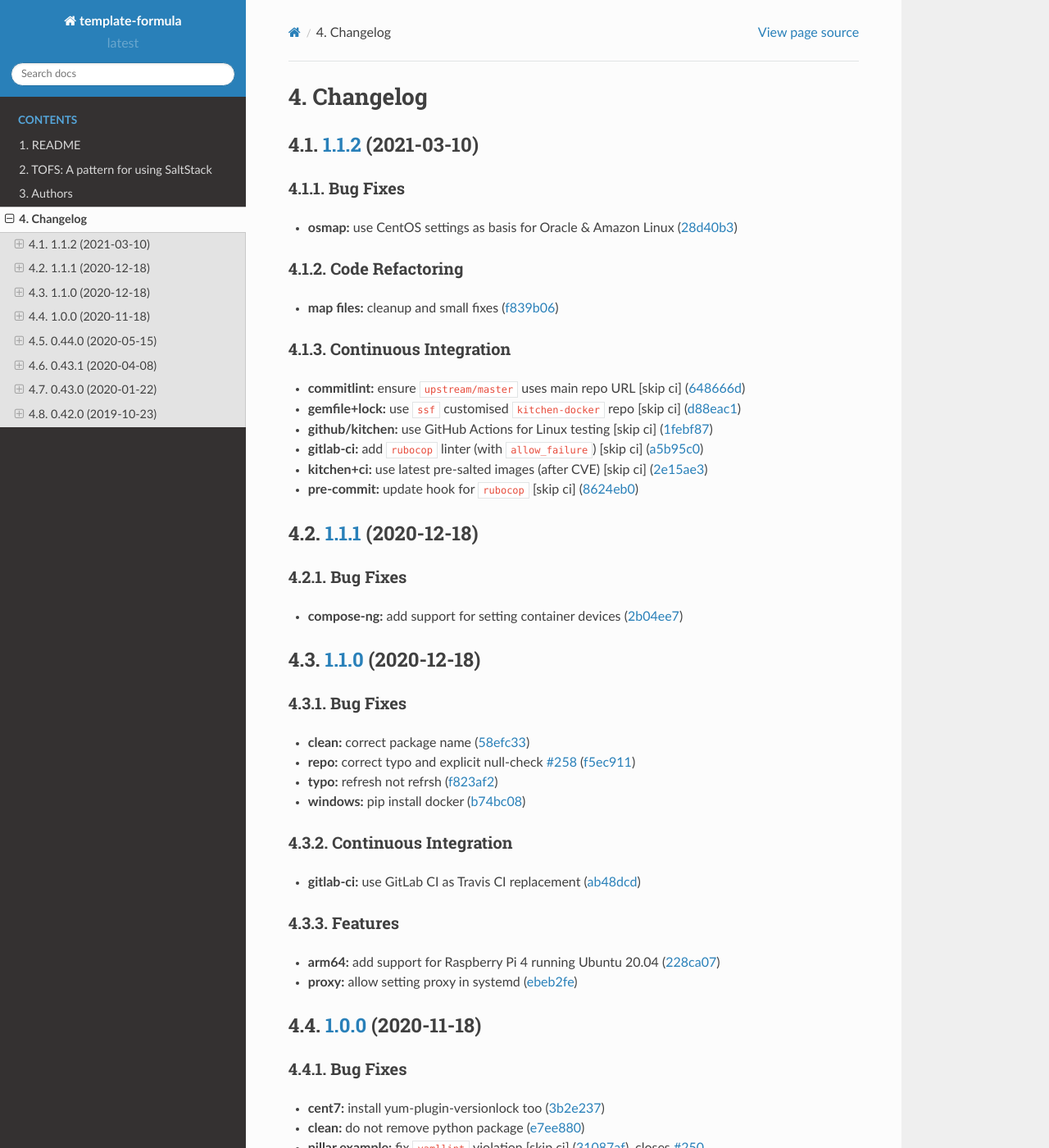
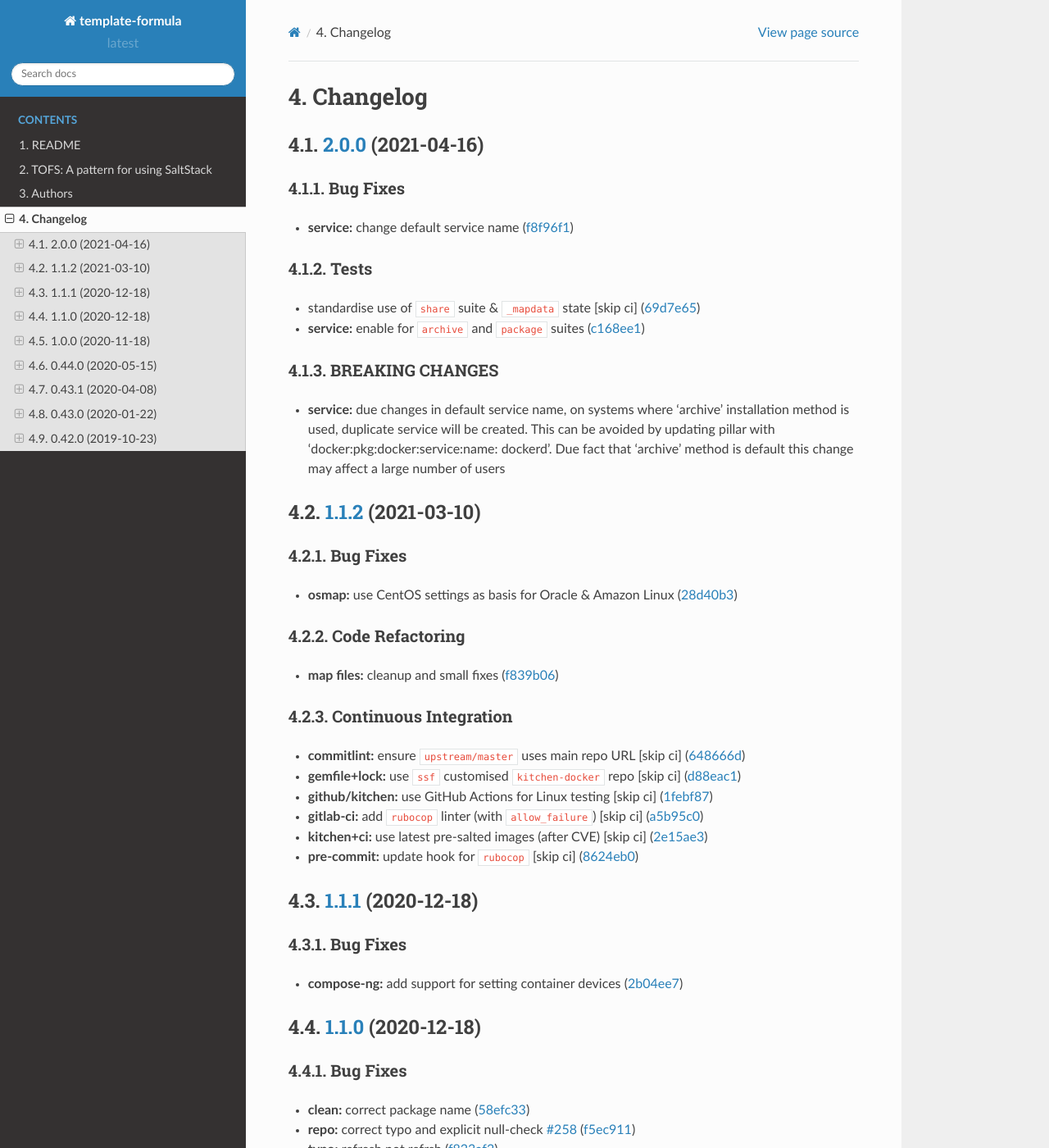
Before and after one commit to saltstack-formulas/docker-formula, a Sphinx documentation site: the page built from docs/CHANGELOG.rst, in a window 1280 px wide and 1400 px high. Shown: the whole window at 82% size. Built offline with Sphinx 7.4.7 and the Read the Docs theme 2.0.0, drawn with Linux system fonts in a browser that asks for light colours; pages that are not in the unit, such as notebooks, are missing from menus; some of the changed text lies outside the part shown.

Commit message:
chore(release): 2.0.0 [skip ci]
# [2.0.0](https://github.com/saltstack-formulas/docker-formula/compare/v1.1.2...v2.0.0) (2021-04-16)

### Bug Fixes

* **service:** change default service name ([f8f96f1](https://github.com/saltstack-formulas/docker-formula/commit/f8f96f1fab80e9edb6e2e86d4df310dc312bf9bb))

### Tests

* standardise use of `share` suite & `_mapdata` state [skip ci] ([69d7e65](https://github.com/saltstack-formulas/docker-formula/commit/69d7e65e9f5b6982e758ab0e04d177b16ebd2d7c))
* **service:** enable for `archive` and `package` suites ([c168ee1](https://github.com/saltstack-formulas/docker-formula/commit/c168ee110e80c993869ec38cab6a16782ea60fef))

### BREAKING CHANGES

* **service:** due changes in default service name, on systems
where 'archive' installation method is used, duplicate service
will be created. This can be avoided by updating pillar with
'docker:pkg:docker:service:name: dockerd'. Due fact that 'archive'
method is default this change may affect a large number of users

```diff
--- a/docs/AUTHORS.rst
+++ b/docs/AUTHORS.rst
@@ -67,6 +67,9 @@ This list is sorted by the number of commits per contributor in *descending* ord
    * - :raw-html-m2r:`<img class='float-left rounded-1' src='https://avatars.githubusercontent.com/u/50369843?v=4' width='36' height='36' alt='@solarchad'>`
      - `@solarchad <https://github.com/solarchad>`_
      - 2
+   * - :raw-html-m2r:`<img class='float-left rounded-1' src='https://avatars.githubusercontent.com/u/807283?v=4' width='36' height='36' alt='@hatifnatt'>`
+     - `@hatifnatt <https://github.com/hatifnatt>`_
+     - 2
    * - :raw-html-m2r:`<img class='float-left rounded-1' src='https://avatars.githubusercontent.com/u/287147?v=4' width='36' height='36' alt='@techhat'>`
      - `@techhat <https://github.com/techhat>`_
      - 2
@@ -114,9 +117,6 @@ This list is sorted by the number of commits per contributor in *descending* ord
      - 1
    * - :raw-html-m2r:`<img class='float-left rounded-1' src='https://avatars.githubusercontent.com/u/9766?v=4' width='36' height='36' alt='@blueyed'>`
      - `@blueyed <https://github.com/blueyed>`_
-     - 1
-   * - :raw-html-m2r:`<img class='float-left rounded-1' src='https://avatars.githubusercontent.com/u/807283?v=4' width='36' height='36' alt='@hatifnatt'>`
-     - `@hatifnatt <https://github.com/hatifnatt>`_
      - 1
    * - :raw-html-m2r:`<img class='float-left rounded-1' src='https://avatars.githubusercontent.com/u/5060511?v=4' width='36' height='36' alt='@comozo'>`
      - `@comozo <https://github.com/comozo>`_
@@ -176,4 +176,4 @@ This list is sorted by the number of commits per contributor in *descending* ord
 
 ----
 
-Auto-generated by a `forked version <https://github.com/myii/maintainer>`_ of `gaocegege/maintainer <https://github.com/gaocegege/maintainer>`_ on 2021-03-10.
+Auto-generated by a `forked version <https://github.com/myii/maintainer>`_ of `gaocegege/maintainer <https://github.com/gaocegege/maintainer>`_ on 2021-04-16.
--- a/docs/CHANGELOG.rst
+++ b/docs/CHANGELOG.rst
@@ -1,6 +1,32 @@
 
 Changelog
 =========
+
+`2.0.0 <https://github.com/saltstack-formulas/docker-formula/compare/v1.1.2...v2.0.0>`_ (2021-04-16)
+--------------------------------------------------------------------------------------------------------
+
+Bug Fixes
+^^^^^^^^^
+
+
+* **service:** change default service name (\ `f8f96f1 <https://github.com/saltstack-formulas/docker-formula/commit/f8f96f1fab80e9edb6e2e86d4df310dc312bf9bb>`_\ )
+
+Tests
+^^^^^
+
+
+* standardise use of ``share`` suite & ``_mapdata`` state [skip ci] (\ `69d7e65 <https://github.com/saltstack-formulas/docker-formula/commit/69d7e65e9f5b6982e758ab0e04d177b16ebd2d7c>`_\ )
+* **service:** enable for ``archive`` and ``package`` suites (\ `c168ee1 <https://github.com/saltstack-formulas/docker-formula/commit/c168ee110e80c993869ec38cab6a16782ea60fef>`_\ )
+
+BREAKING CHANGES
+^^^^^^^^^^^^^^^^
+
+
+* **service:** due changes in default service name, on systems
+  where 'archive' installation method is used, duplicate service
+  will be created. This can be avoided by updating pillar with
+  'docker:pkg:docker:service:name: dockerd'. Due fact that 'archive'
+  method is default this change may affect a large number of users
 
 `1.1.2 <https://github.com/saltstack-formulas/docker-formula/compare/v1.1.1...v1.1.2>`_ (2021-03-10)
 --------------------------------------------------------------------------------------------------------
```
Also changed, not shown: other parts of docs/AUTHORS.rst (+2 -2 lines), AUTHORS.md (+4 -4 lines), CHANGELOG.md (+22 -0 lines), 1 other file.
